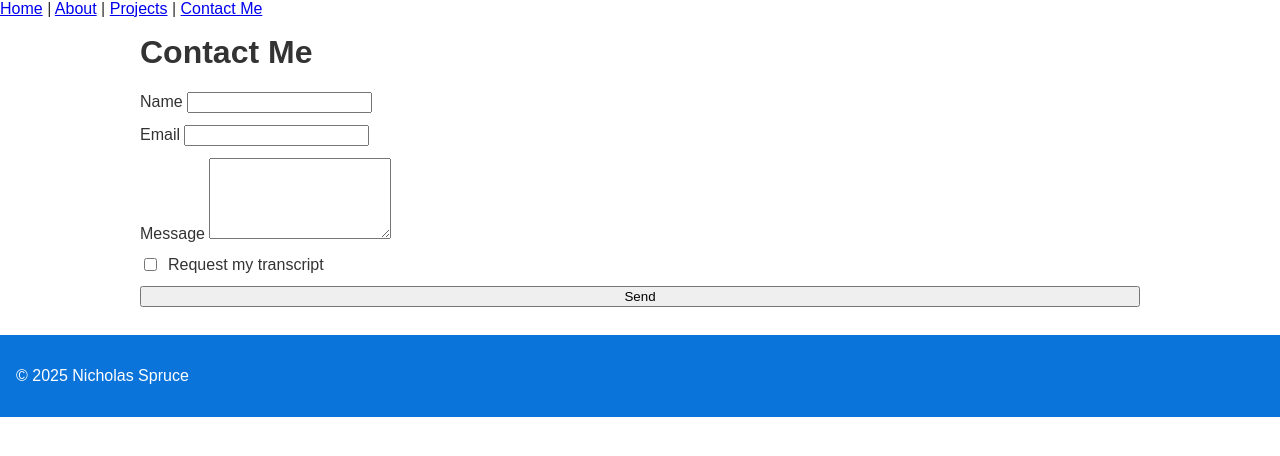
After one commit to emeraldspruce/Portfolio, a FastAPI app: page /contact_me in a window 1280 px wide. The commit adds this page. Shown: the top 456 px of the page. Run offline with FastAPI, Linux system fonts and the light colour scheme.

Commit message:
Email is working on my site now!

```diff
--- /dev/null
+++ b/app/emailer.py
@@ -0,0 +1,95 @@
+import os
+from typing import Optional, Sequence
+from dotenv import load_dotenv
+import httpx
+
+load_dotenv()
+
+BREVO_API_KEY = os.getenv("BREVO_API_KEY", "")
+MAIL_FROM = "emeraldspruce2005@gmail.com"
+MAIL_FROM_NAME = os.getenv("MAIL_FROM_NAME", "Portfolio Site")
+MAIL_TO = "emeraldspruce2005@gmail.com"
+BREVO_URL = "https://api.brevo.com/v3/smtp/email"
+
+class EmailError(RuntimeError):
+    pass
+
+def _headers() -> dict:
+    if not BREVO_API_KEY:
+        raise EmailError("BREVO_API_KEY is not set.")
+    return {
+        "accept": "application/json",
+        "content-type": "application/json",
+        "api-key": BREVO_API_KEY
+    }
+
+def _payload(
+    subject: str,
+    text: str,
+    html: Optional[str],
+    to: Optional[Sequence[str]],
+    cc: Optional[Sequence[str]],
+    bcc: Optional[Sequence[str]],
+    reply_to: Optional[str],
+) -> dict:
+    recipients = [{"email": e} for e in (to or [MAIL_TO]) if e]
+    if not MAIL_FROM or not recipients:
+        raise EmailError("MAIL_FROM and at least one recipient must be set.")
+    data = {
+        "sender": {"name": MAIL_FROM_NAME, "email": MAIL_FROM},
+        "to": recipients,
+        "subject": subject,
+        "textContent": text
+    }
+    if html:
+        data["htmlContent"] = html
+    if cc:
+        data["cc"] = [{"email": e} for e in cc]
+    if bcc:
+        data["bcc"] = [{"email": e} for e in bcc]
+    if reply_to:
+        data["replyTo"] = {"email": reply_to}
+    return data
+
+def send_email(
+    subject: str,
+    text: str,
+    html: Optional[str] = None,
+    to: Optional[Sequence[str]] = None,
+    cc: Optional[Sequence[str]] = None,
+    bcc: Optional[Sequence[str]] = None,
+    reply_to: Optional[str] = None,
+    timeout: float = 10.0
+) -> None:
+    data = _payload(subject, text, html, to, cc, bcc, reply_to)
+    with httpx.Client(timeout=timeout) as c:
+        r = c.post(BREVO_URL, json=data, headers=_headers())
+    if r.status_code >= 300:
+        raise EmailError(f"Brevo error {r.status_code}: {r.text}")
+
+async def send_email_async(
+    subject: str,
+    text: str,
+    html: Optional[str] = None,
+    to: Optional[Sequence[str]] = None,
+    cc: Optional[Sequence[str]] = None,
+    bcc: Optional[Sequence[str]] = None,
+    reply_to: Optional[str] = None,
+    timeout: float = 10.0
+) -> None:
+    data = _payload(subject, text, html, to, cc, bcc, reply_to)
+    async with httpx.AsyncClient(timeout=timeout) as c:
+        r = await c.post(BREVO_URL, json=data, headers=_headers())
+    if r.status_code >= 300:
+        raise EmailError(f"Brevo error {r.status_code}: {r.text}")
+
+# Convenience functions for your contact form
+def notify_new_contact(name: str, email: str, requested_transcript: bool, message: str) -> None:
+    subject = f"New portfolio message from {name}"
+    text = f"From: {name} <{email}>\nRequested transcript: {requested_transcript}\n\n{message}"
+    send_email(subject=subject, text=text)
+
+async def notify_new_contact_async(name: str, email: str, requested_transcript: bool, message: str) -> None:
+    subject = f"New portfolio message from {name}"
+    text = f"From: {name} <{email}>\nRequested transcript: {requested_transcript}\n\n{message}"
+    await send_email_async(subject=subject, text=text)
--- a/app/main.py
+++ b/app/main.py
@@ -1,47 +1,101 @@
 # app/main.py
-from fastapi import FastAPI, Request
+from fastapi import FastAPI, Request, BackgroundTasks, Form, Depends
 from fastapi.responses import HTMLResponse
 from fastapi.staticfiles import StaticFiles
 from fastapi.templating import Jinja2Templates
+from sqlalchemy import create_engine
+from sqlalchemy.orm import sessionmaker, Session
 from .content_loader import load_json
+from .models import Base, Contact, Message
+from .emailer import notify_new_contact
+from dotenv import load_dotenv
+import os
 
+# ===============================
+# Database
+# ===============================
+load_dotenv()
+
+DATABASE_URL = os.getenv("DATABASE_URL", "sqlite:///portfolio.db")
+engine = create_engine(
+    DATABASE_URL,
+    connect_args={"check_same_thread": False} if DATABASE_URL.startswith("sqlite") else {}
+)
+SessionLocal = sessionmaker(engine, expire_on_commit=False)
+
+def get_db():
+    db = SessionLocal()
+    try:
+        yield db
+    finally:
+        db.close()
+
+Base.metadata.create_all(bind=engine)
+
+# ===============================
+# FastAPI
+# ===============================
 app = FastAPI()
 
 # Static files
 app.mount("/static", StaticFiles(directory="app/static"), name="static")
 
-# Templates folder
+# Templates
 templates = Jinja2Templates(directory="app/templates")
 
+# Content
 HOME = load_json("home.json")
 ABOUT = load_json("about.json")
 PROJECTS = load_json("projects.json")
 CONTACT_ME = load_json("contact_me.json")
 
+# -------------------------------
+# Pages
+# -------------------------------
 @app.get("/", response_class=HTMLResponse)
 def home(request: Request):
-    return templates.TemplateResponse("home.html", {
-        "request": request,
-        "content": HOME
-    })
+    return templates.TemplateResponse("home.html", {"request": request, "content": HOME})
 
 @app.get("/about", response_class=HTMLResponse)
 def about(request: Request):
-    return templates.TemplateResponse("about.html", {
-        "request": request,
-        "content": ABOUT
-    })
+    return templates.TemplateResponse("about.html", {"request": request, "content": ABOUT})
 
 @app.get("/projects", response_class=HTMLResponse)
 def projects(request: Request):
-    return templates.TemplateResponse("projects.html", {
-        "request": request,
-        "content": PROJECTS
-    })
+    return templates.TemplateResponse("projects.html", {"request": request, "content": PROJECTS})
 
 @app.get("/contact_me", response_class=HTMLResponse)
 def contact_me(request: Request):
-    return templates.TemplateResponse("contact_me.html", {
-        "request": request,
-        "content": CONTACT_ME
-    })
+    # Renders the form; submission handled by /api/contact_me via HTMX
+    return templates.TemplateResponse("contact_me.html", {"request": request, "content": CONTACT_ME})
+
+# -------------------------------
+# HTMX endpoint for contact form
+# -------------------------------
+@app.post("/api/contact_me", response_class=HTMLResponse)
+def submit_contact(
+    request: Request,
+    bg: BackgroundTasks,
+    name: str = Form(...),
+    email: str = Form(...),
+    message: str = Form(...),
+    requested_transcript: bool = Form(False),
+    db: Session = Depends(get_db),
+):
+    # Upsert contact
+    contact = db.query(Contact).filter(Contact.email == email).one_or_none()
+    if not contact:
+        contact = Contact(name=name, email=email)
+        db.add(contact)
+        db.flush()
+
+    # Store message
+    msg = Message(contact_id=contact.id, body=message, requested_transcript=bool(requested_transcript))
+    db.add(msg)
+    db.commit()
+
+    # Notify via email in background
+    bg.add_task(notify_new_contact, name, email, requested_transcript, message)
+
+    # Return a small partial for HTMX to swap into the page
+    return templates.TemplateResponse("_contact_result.html", {"request": request, "ok": True})
--- /dev/null
+++ b/app/templates/_contact_result.html
@@ -0,0 +1,5 @@
+{% if ok %}
+  <div class="text-green">✅ Message sent successfully!</div>
+{% else %}
+  <div class="text-red">❌ There was a problem sending your message.</div>
+{% endif %}
--- a/app/templates/base.html
+++ b/app/templates/base.html
@@ -22,5 +22,7 @@
     <footer class="footer">
         <p>© {{ 2025 }} Nicholas Spruce</p>
     </footer>
+
+    <script src="https://unpkg.com/htmx.org@2.0.3"></script>
 </body>
 </html>
--- /dev/null
+++ b/app/templates/contact_me.html
@@ -0,0 +1,41 @@
+{% extends "base.html" %}
+
+{% block main_body %}
+<div class="container">
+  <h1>{{ content.title or "Contact Me" }}</h1>
+  {% if content.subtitle %}<p>{{ content.subtitle }}</p>{% endif %}
+
+  <form
+    class="card"
+    style="margin-top:1rem; display:flex; flex-direction:column; gap:.75rem;"
+    hx-post="/api/contact_me"
+    hx-target="#contact-status"
+    hx-swap="innerHTML"
+  >
+    <label>
+      Name
+      <input type="text" name="name" required class="w-full">
+    </label>
+
+    <label>
+      Email
+      <input type="email" name="email" required class="w-full">
+    </label>
+
+    <label>
+      Message
+      <textarea name="message" rows="5" required class="w-full"></textarea>
+    </label>
+
+    <label style="display:flex; gap:.5rem; align-items:center;">
+      <input type="checkbox" name="requested_transcript">
+      Request my transcript
+    </label>
+
+    <button type="submit" class="btn">Send</button>
+
+    <!-- HTMX will replace this with the server’s partial -->
+    <div id="contact-status"></div>
+  </form>
+</div>
+{% endblock %}
```
Also changed, not shown: app/models.py (added, +24 -0 lines), portfolio.db (added), 2 other files.
